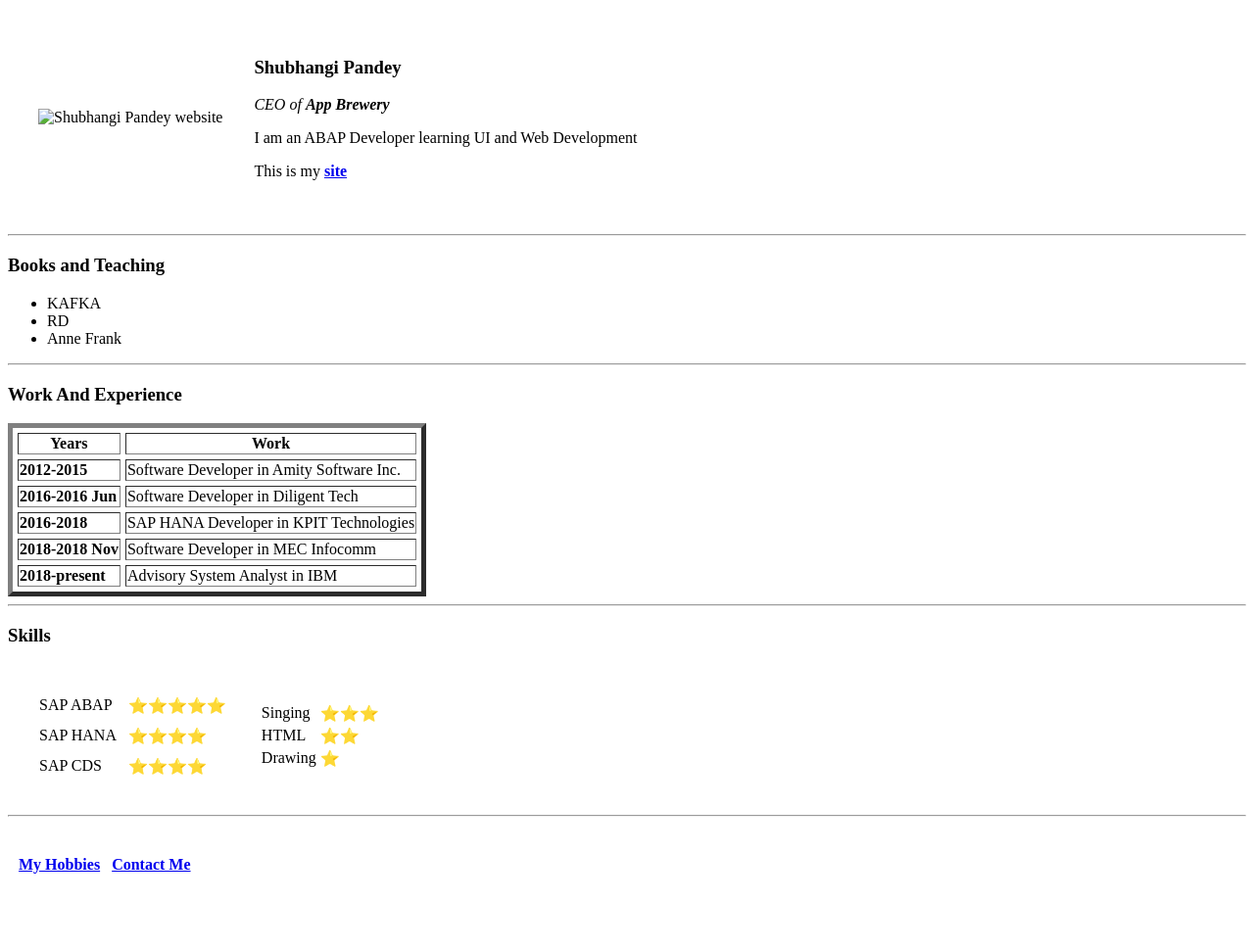
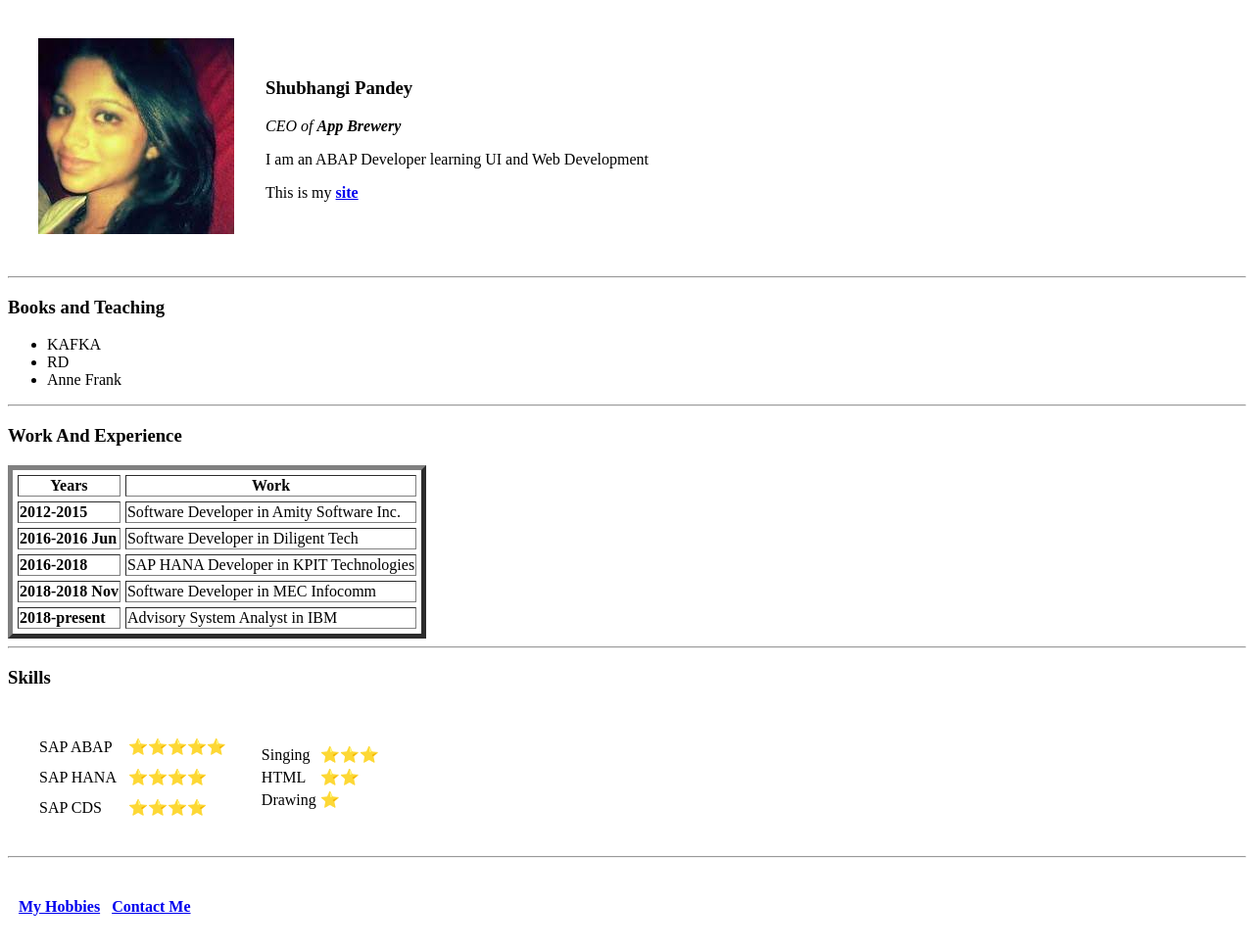
Before and after one commit to Shubhangi-pandey1990/welcome, a plain HTML site: page index.html in a window 1280 px wide. Shown: the whole page at 98% size. Before the commit the page ends 932 px from the top, so only its background shows below. Drawn offline with Linux system fonts and the light colour scheme.

Commit message:
Update index.html

```diff
--- a/index.html
+++ b/index.html
@@ -7,7 +7,7 @@
   <body>
     <table  cellspacing = "30">
       <tr>
-        <td><img src="image/Shubhangi_pandey.jpg" alt="Shubhangi Pandey website"></td>
+        <td><img src="Shubhangi_pandey.jpg" alt="Shubhangi Pandey website"></td>
         <td>
           <h3> Shubhangi Pandey </h3>
           <p> <em> CEO of <strong>App Brewery </strong></em> </p>
```
